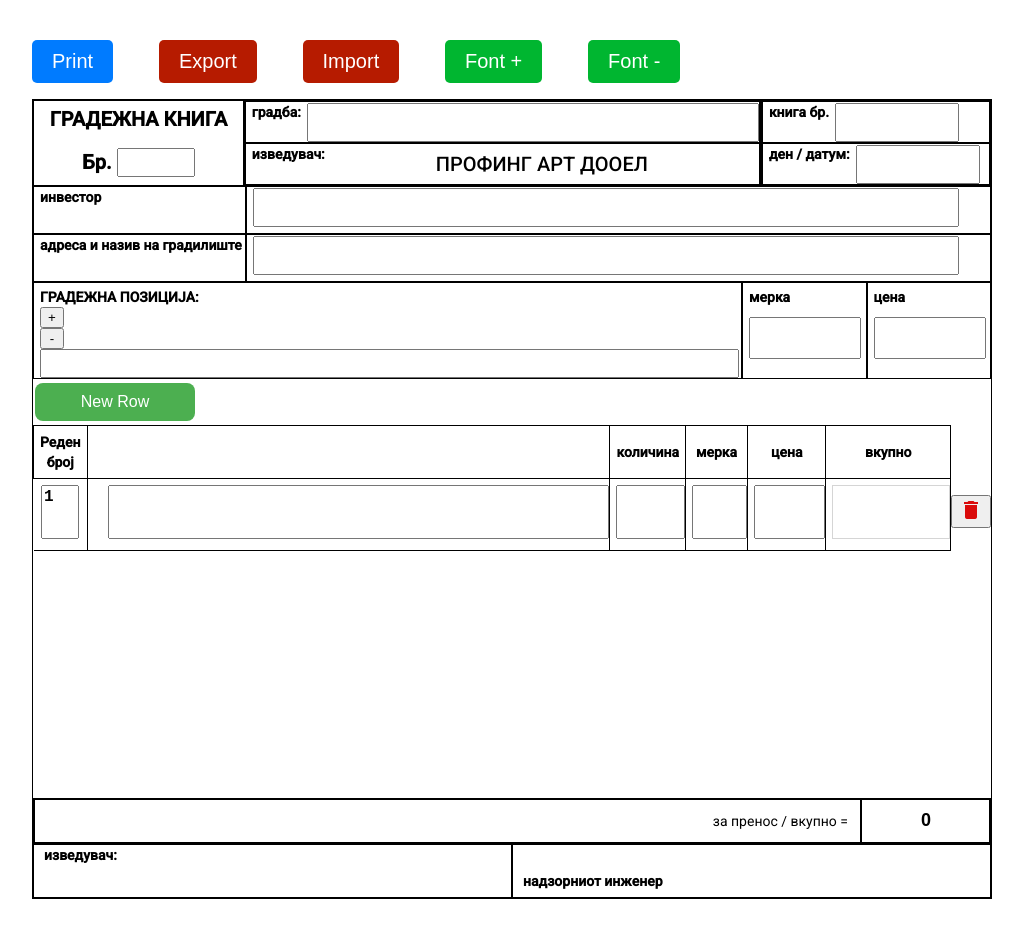
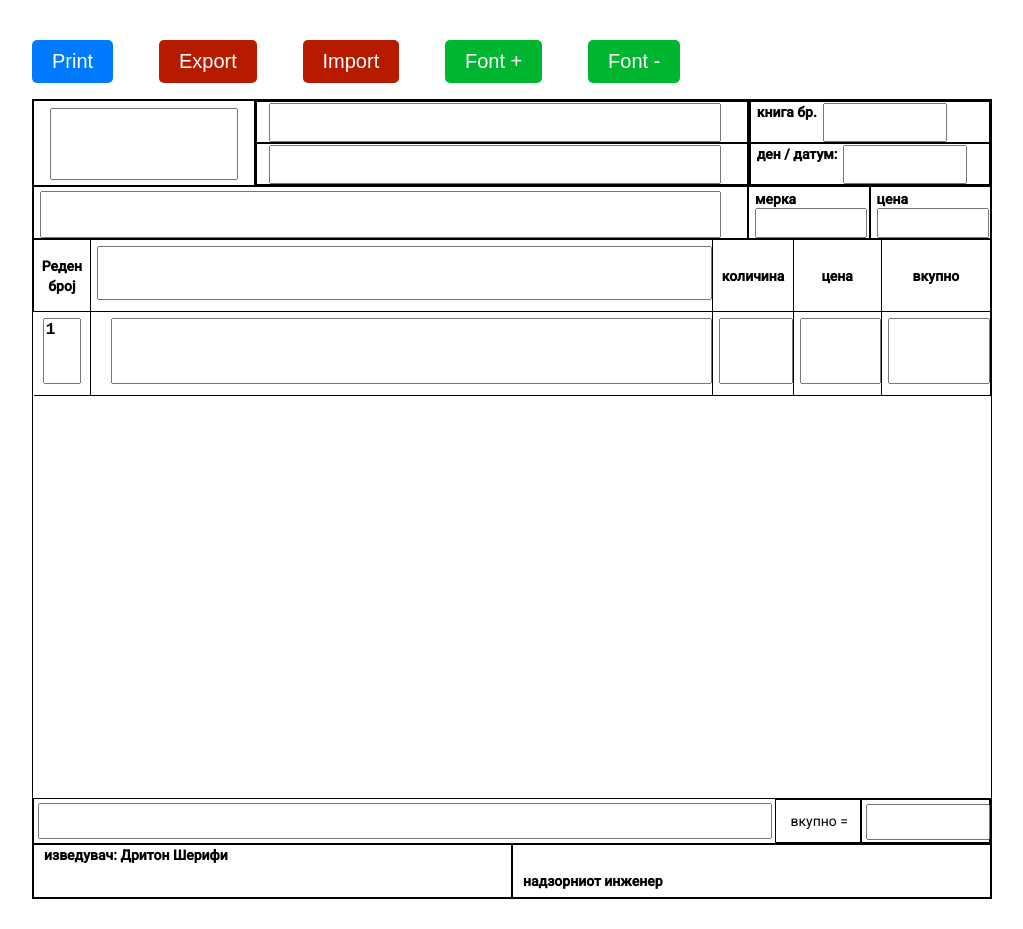
Before and after one commit to florent-fejzula/gradezna-kniga-driton, an Angular app: page / in a window 1280 px wide. Shown: the whole page, without its empty margins (128-1151 px from the left). Built offline with nearby package versions, Linux system fonts and the light colour scheme.

Commit message:
more text inputs, textarea height, display fileName

```diff
--- /dev/null
+++ b/preload.js
@@ -0,0 +1,5 @@
+const { contextBridge, ipcRenderer } = require('electron');
+
+contextBridge.exposeInMainWorld('electron', {
+  showOpenDialog: () => ipcRenderer.invoke('show-open-dialog'),
+});
--- a/src/app/app.component.html
+++ b/src/app/app.component.html
@@ -13,25 +13,27 @@
   <button class="invisible"></button>
   <button class="invisible"></button>
 </div>
+<h1 class="fileName">{{ fileName }}</h1>
 
 <div class="wrapper">
   <div class="top_part">
     <div class="row">
       <div class="column gradbaBroj">
-        <b>ГРАДЕЖНА КНИГА</b>
-        <br>
-        <br>
-        <div>Бр. <input class="gradbaBrojInput" matInput [(ngModel)]="gradbaBroj" /></div>
+        <b
+          ><input
+            class="gradbaBrojInput"
+            matInput
+            [(ngModel)]="gradezhnaKnigaInput"
+        /></b>
       </div>
       <div class="column wide">
         <div class="gradba">
-          <div>градба:</div>
           <input matInput [(ngModel)]="gradbaInputValue" />
         </div>
         <div class="izveduvac">
-          <div>изведувач:</div>
+          <input matInput [(ngModel)]="izveduvacInputValue" />
           <!-- <h2 class="izveduvacTitle">ТИЛ КЕРАМИК 2014 ДООЕЛ</h2> -->
-          <h2 class="izveduvacTitle">ПРОФИНГ АРТ ДООЕЛ</h2>
+          <!-- <h2 class="izveduvacTitle">ПРОФИНГ АРТ ДООЕЛ</h2> -->
         </div>
       </div>
       <div class="column datum">
@@ -45,23 +47,10 @@
         </div>
       </div>
     </div>
-    <div class="row rowMid">
-      <div class="investor">инвестор</div>
-      <div class="investor_blank">
-        <input matInput [(ngModel)]="investorInputValue" />
-      </div>
-    </div>
-    <div class="row rowMid">
-      <div class="adresa">адреса и назив на градилиште</div>
-      <div class="adresa_blank">
-        <input matInput [(ngModel)]="adresaInputValue" />
-      </div>
-    </div>
     <div class="row">
       <div class="pozicija">
-        ГРАДЕЖНА ПОЗИЦИЈА:
-        <button (click)="increasePozicijaFontSize()">+</button>
-        <button (click)="decreasePozicijaFontSize()">-</button>
+        <!-- <button (click)="increasePozicijaFontSize()">+</button>
+        <button (click)="decreasePozicijaFontSize()">-</button> -->
         <textarea
           cdkTextareaAutosize
           [(ngModel)]="pozicijaInputValue"
@@ -77,14 +66,20 @@
         <input matInput [(ngModel)]="cenaInputValue" />
       </div>
     </div>
-    <button class="new-row-button" (click)="addNewRow()">New Row</button>
+    <!-- <button class="new-row-button" (click)="addNewRow()">New Row</button> -->
     <table class="mainTable">
       <thead>
         <tr class="headerRow">
           <th class="tRedenBroj">Реден број</th>
-          <th class="tSostav"></th>
+          <th class="tSostav">
+            <textarea
+              cdkTextareaAutosize
+              [(ngModel)]="tableTitleInputValue"
+              class="tableTitleInputValue"
+            ></textarea>
+          </th>
           <th class="tKolicina">количина</th>
-          <th class="tMerka">мерка</th>
+          <!-- <th class="tMerka">мерка</th> -->
           <th class="tCena">цена</th>
           <th class="tVkupno">вкупно</th>
         </tr>
@@ -93,76 +88,86 @@
         <tr *ngFor="let row of tableData; let i = index">
           <td>
             <textarea
+              #textareaElement
               cdkTextareaAutosize
               [(ngModel)]="row.redenBrojArea"
               class="redenBrojArea"
               [style.font-size.px]="fontSize"
+              (keydown)="handleKeydown($event, i, 'redenBrojArea')"
             ></textarea>
           </td>
           <td>
             <textarea
+              #textareaElement
               cdkTextareaAutosize
               [(ngModel)]="row.textAreaInput"
               class="textArea"
               [style.font-size.px]="fontSize"
+              (keydown)="handleKeydown($event, i, 'textAreaInput')"
             ></textarea>
           </td>
           <td>
             <textarea
+              #textareaElement
               cdkTextareaAutosize
               [(ngModel)]="row.kolicinaArea"
               class="kolicinaArea"
               [style.font-size.px]="fontSize"
-              (ngModelChange)="calculateVkupnoArea(row)"
+              (keydown)="handleKeydown($event, i, 'kolicinaArea')"
             ></textarea>
           </td>
-          <td>
+          <!-- <td>
             <textarea
               cdkTextareaAutosize
               [(ngModel)]="row.merkaArea"
               class="merkaArea"
               [style.font-size.px]="fontSize"
             ></textarea>
-          </td>
+          </td> -->
           <td>
             <textarea
+              #textareaElement
               cdkTextareaAutosize
               [(ngModel)]="row.cenaArea"
               class="cenaArea"
               [style.font-size.px]="fontSize"
-              (ngModelChange)="calculateVkupnoArea(row)"
+              (keydown)="handleKeydown($event, i, 'cenaArea')"
             ></textarea>
           </td>
           <td>
             <textarea
+              #textareaElement
               cdkTextareaAutosize
               [(ngModel)]="row.vkupnoArea"
               class="vkupnoArea"
               [style.font-size.px]="fontSize"
-              disabled
+              (keydown)="handleKeydown($event, i, 'vkupnoArea')"
             ></textarea>
           </td>
-          <button (click)="removeRow(i)" mat-icon-button class="delete-button">
+          <!-- <button (click)="removeRow(i)" mat-icon-button class="delete-button">
             <mat-icon>delete</mat-icon>
-          </button>
+          </button> -->
         </tr>
       </tbody>
     </table>
   </div>
   <div class="bottom_part">
     <div class="prenos">
-      <div class="div1">за пренос / вкупно =</div>
-      <div class="div4">
+      <div class="div0">
         <input
           matInput
-          [(ngModel)]="div4InputValue"
-          [disabled]="isDiv4InputDisabled"
+          [(ngModel)]="preVkupnoInputValue"
+          class="preVkupnoInputValue"
         />
+      </div>
+      <div class="div1">вкупно =</div>
+      <div class="div4">
+        <input matInput [(ngModel)]="div4InputValue" />
       </div>
     </div>
 
     <div class="fullBottom">
-      <div class="fullBottomIzveduvac">изведувач:</div>
+      <div class="fullBottomIzveduvac">изведувач: Дритон Шерифи</div>
       <div class="fullBottomInzener">надзорниот инженер</div>
     </div>
   </div>
--- a/src/app/app.component.scss
+++ b/src/app/app.component.scss
@@ -54,6 +54,12 @@
   }
 }
 
+.fileName {
+  margin: auto;
+  width: 960px;
+  margin-bottom: 8px;
+}
+
 .new-row-button {
   background-color: #4caf50; /* Green */
   border: none;
@@ -108,8 +114,10 @@
 }
 
 .gradbaBrojInput {
-  width: 70px;
+  width: 180px;
+  height: 66px;
   font-size: 20px;
+  text-align: center;
 }
 
 .kniga {
@@ -222,23 +230,28 @@
 .pozicija {
   display: grid;
   flex: 6;
-  padding: 4px 2px 0px 6px;
+  padding: 4px 26px 0px 6px;
+  text-align: center;
 
   button {
     width: 24px;
+  }
+
+  textarea {
+    text-align: center;
+    font-weight: bold;
   }
 }
 
 .merka,
 .cena {
   flex: 1;
-  padding: 4px 0px 0px 6px;
+  padding: 2px 0px 0px 6px;
 
   input {
     width: 104px;
     font-size: 20px;
-    margin-top: 10px;
-    height: 36px;
+    height: 24px;
     text-align: center;
   }
 }
@@ -264,6 +277,10 @@
 
 .pageEnd {
   height: 30px;
+}
+
+.tableTitleInputValue {
+  font-size: 20px;
 }
 
 table {
@@ -319,7 +336,7 @@ table {
 }
 
 .tVkupno {
-  width: 120px;
+  width: 90px;
 }
 
 .kolicinaArea,
@@ -342,10 +359,18 @@ table {
     width: 116px;
   }
 
+  .div0 {
+    width: 741px;
+  }
+
+  .preVkupnoInputValue {
+    width: 726px;
+  }
+
   .div1 {
     border: 1px solid black;
     justify-content: end;
-    width: 814px;
+    width: 74px;
     display: flex;
     align-items: center;
     padding-right: 12px;
@@ -384,6 +409,7 @@ textarea[disabled] {
 
 @media print {
   .buttons,
+  .fileName,
   .pageEnd,
   .add-button,
   .new-row-button,
--- a/src/app/app.component.ts
+++ b/src/app/app.component.ts
@@ -1,4 +1,4 @@
-import { Component } from '@angular/core';
+import { AfterViewInit, Component, ElementRef, QueryList, ViewChild, ViewChildren } from '@angular/core';
 import { ExportService } from './export.service';
 import { FileSaveDialogComponent } from './file-save-dialog/file-save-dialog.component';
 import { MatDialog } from '@angular/material/dialog';
@@ -17,8 +17,15 @@ interface TableRow {
   templateUrl: './app.component.html',
   styleUrls: ['./app.component.scss'],
 })
-export class AppComponent {
+export class AppComponent implements AfterViewInit {
+  @ViewChildren('textareaElement') textareaElements!: QueryList<ElementRef>;
+  @ViewChild('fileInput') fileInput: ElementRef | undefined;
+  fileName: string = '';
+
   gradbaBroj: string = '';
+  gradezhnaKnigaInput: string = '';
+  izveduvacInputValue: string = '';
+  tableTitleInputValue: string = '';
   gradbaInputValue: string = '';
   knigaInputValue: string = '';
   datumInputValue: string = '';
@@ -26,13 +33,8 @@ export class AppComponent {
   adresaInputValue: string = '';
   pozicijaInputValue: string = '';
   merkaInputValue: string = '';
+  preVkupnoInputValue: string = '';
   cenaInputValue: number | undefined;
-  // redenBrojArea: string = '';
-  // textAreaInput: string = '';
-  // kolicinaArea: string = '';
-  // merkaArea: string = '';
-  // cenaArea: string = '';
-  // vkupnoArea: string = '';
   exportFileName: string = 'exported-data.json'; // Default file name
 
   fontSize: number = 16;
@@ -49,10 +51,14 @@ export class AppComponent {
     },
   ];
 
-  div4InputValue: number = 0;
+  div4InputValue: string = '';
   isDiv4InputDisabled: boolean = true;
 
   constructor(private exportService: ExportService, public dialog: MatDialog) {}
+
+  ngAfterViewInit() {
+    this.syncTextareaHeight();
+  }
 
   increaseFontSize() {
     this.fontSize += 1;
@@ -70,17 +76,37 @@ export class AppComponent {
     this.fontSizePozicija = Math.max(10, this.fontSizePozicija - 1);
   }
 
+  async importFile() {
+    // @ts-ignore: electron is exposed in preload script
+    const result = await window.electron.showOpenDialog();
+    if (!result.canceled && result.filePath) {
+      const filePath = result.filePath;
+      this.fileName = this.extractFileName(filePath);
+      // You can also load and process the file content here if needed
+    }
+  }
+
+  extractFileName(filePath: string): string {
+    return filePath.split('\\').pop()?.split('/').pop() ?? 'unknown';
+  }
+
   exportToJson(): void {
     const dataToExport = {
       gradbaBroj: this.gradbaBroj,
       gradbaInputValue: this.gradbaInputValue,
       knigaInputValue: this.knigaInputValue,
       datumInputValue: this.datumInputValue,
+      merkaInputValue: this.merkaInputValue,
+      cenaInputValue: this.cenaInputValue,
       investorInputValue: this.investorInputValue,
       adresaInputValue: this.adresaInputValue,
       pozicijaInputValue: this.pozicijaInputValue,
+      gradezhnaKnigaInput: this.gradezhnaKnigaInput,
+      izveduvacInputValue: this.izveduvacInputValue,
+      tableTitleInputValue: this.tableTitleInputValue,
       tableData: this.tableData,
-      div4InputValue: this.div4InputValue
+      div4InputValue: this.div4InputValue,
+      preVkupnoInputValue: this.preVkupnoInputValue,
     };
 
     const dialogRef = this.dialog.open(FileSaveDialogComponent, {
@@ -103,26 +129,66 @@ export class AppComponent {
     // }
   }
 
-  importJson(event: any): void {
-    const file = event.target.files[0];
-    if (file) {
+  importJson(event: Event): void {
+    const input = event.target as HTMLInputElement;
+    if (input.files && input.files.length > 0) {
+      const file = input.files[0];
+      this.fileName = file.name; // Set the file name to display
+
       const reader = new FileReader();
       reader.onload = (e) => {
         const importedData = JSON.parse(reader.result as string);
 
-        (this.gradbaBroj = importedData.gradbaBroj),
-          (this.gradbaInputValue = importedData.gradbaInputValue),
-          (this.knigaInputValue = importedData.knigaInputValue),
-          (this.datumInputValue = importedData.datumInputValue),
-          (this.investorInputValue = importedData.investorInputValue),
-          (this.adresaInputValue = importedData.adresaInputValue),
-          (this.pozicijaInputValue = importedData.pozicijaInputValue),
-          (this.tableData = importedData.tableData),
-          (this.div4InputValue = importedData.div4InputValue);
+        this.gradbaBroj = importedData.gradbaBroj;
+        this.gradbaInputValue = importedData.gradbaInputValue;
+        this.knigaInputValue = importedData.knigaInputValue;
+        this.datumInputValue = importedData.datumInputValue;
+        this.merkaInputValue = importedData.merkaInputValue;
+        this.cenaInputValue = importedData.cenaInputValue;
+        this.investorInputValue = importedData.investorInputValue;
+        this.adresaInputValue = importedData.adresaInputValue;
+        this.pozicijaInputValue = importedData.pozicijaInputValue;
+        this.gradezhnaKnigaInput = importedData.gradezhnaKnigaInput;
+        this.izveduvacInputValue = importedData.izveduvacInputValue;
+        this.tableTitleInputValue = importedData.tableTitleInputValue;
+        this.tableData = importedData.tableData;
+        this.div4InputValue = importedData.div4InputValue;
+        this.preVkupnoInputValue = importedData.preVkupnoInputValue;
       };
 
       reader.readAsText(file);
     }
+  }
+
+  handleKeydown(event: KeyboardEvent, rowIndex: number, columnName: string): void {
+    if (event.key === 'Enter') {
+      event.preventDefault(); // Prevent default Enter key behavior
+
+      // Update all textareas in the same row with a new line
+      this.tableData.forEach((row, index) => {
+        if (index === rowIndex) {
+          row.redenBrojArea += '\n';
+          row.textAreaInput += '\n';
+          row.kolicinaArea += '\n';
+          row.cenaArea += '\n';
+          row.vkupnoArea += '\n';
+        }
+      });
+
+      // Update the view
+      this.syncTextareaHeight();
+    }
+  }
+
+  syncTextareaHeight(): void {
+    setTimeout(() => {
+      const heights = this.textareaElements.map(element => element.nativeElement.scrollHeight);
+      const maxHeight = Math.max(...heights);
+
+      this.textareaElements.forEach(element => {
+        element.nativeElement.style.height = `${maxHeight}px`;
+      });
+    });
   }
 
   addNewRow() {
@@ -135,30 +201,29 @@ export class AppComponent {
       cenaArea: '',
       vkupnoArea: '',
     });
-    this.calculateDiv4InputValue();
+    // this.calculateDiv4InputValue();
   }
 
-  calculateVkupnoArea(row: TableRow) {
-    const kolicina = parseFloat(row.kolicinaArea);
-    const cena = parseFloat(row.cenaArea);
-    if (!isNaN(kolicina) && !isNaN(cena)) {
-      row.vkupnoArea = (kolicina * cena).toFixed(2);
-    } else {
-      row.vkupnoArea = '';
-    }
-    this.calculateDiv4InputValue();
-  }
+  // calculateVkupnoArea(row: TableRow) {
+  //   const kolicina = parseFloat(row.kolicinaArea);
+  //   const cena = parseFloat(row.cenaArea);
+  //   if (!isNaN(kolicina) && !isNaN(cena)) {
+  //     row.vkupnoArea = (kolicina * cena).toFixed(2);
+  //   } else {
+  //     row.vkupnoArea = '';
+  //   }
+  //   // this.calculateDiv4InputValue();
+  // }
 
-  calculateDiv4InputValue() {
-    const total = this.tableData.reduce((total, row) => {
-      return total + (parseFloat(row.vkupnoArea) || 0);
-    }, 0);
+  // calculateDiv4InputValue() {
+  //   const total = this.tableData.reduce((total, row) => {
+  //     return total + (parseFloat(row.vkupnoArea) || 0);
+  //   }, 0);
 
-    // Append .00 to the formatted total
-    const formattedTotal = total.toFixed(2) + '.00';
+  //   const formattedTotal = total.toFixed(2) + '.00';
 
-    this.div4InputValue = parseFloat(formattedTotal);
-  }
+  //   this.div4InputValue = parseFloat(formattedTotal);
+  // }
 
   removeRow(index: number) {
     this.tableData.splice(index, 1);
```
Also changed, not shown: app.js (+35 -3 lines).
